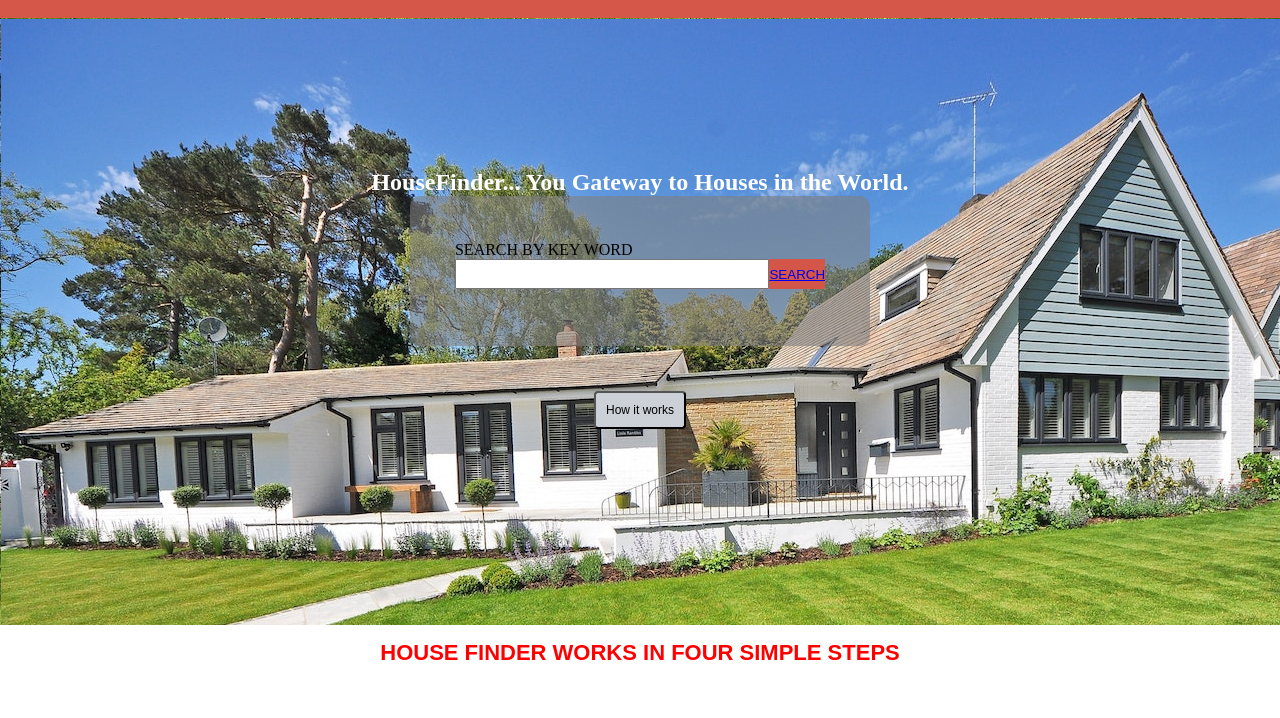
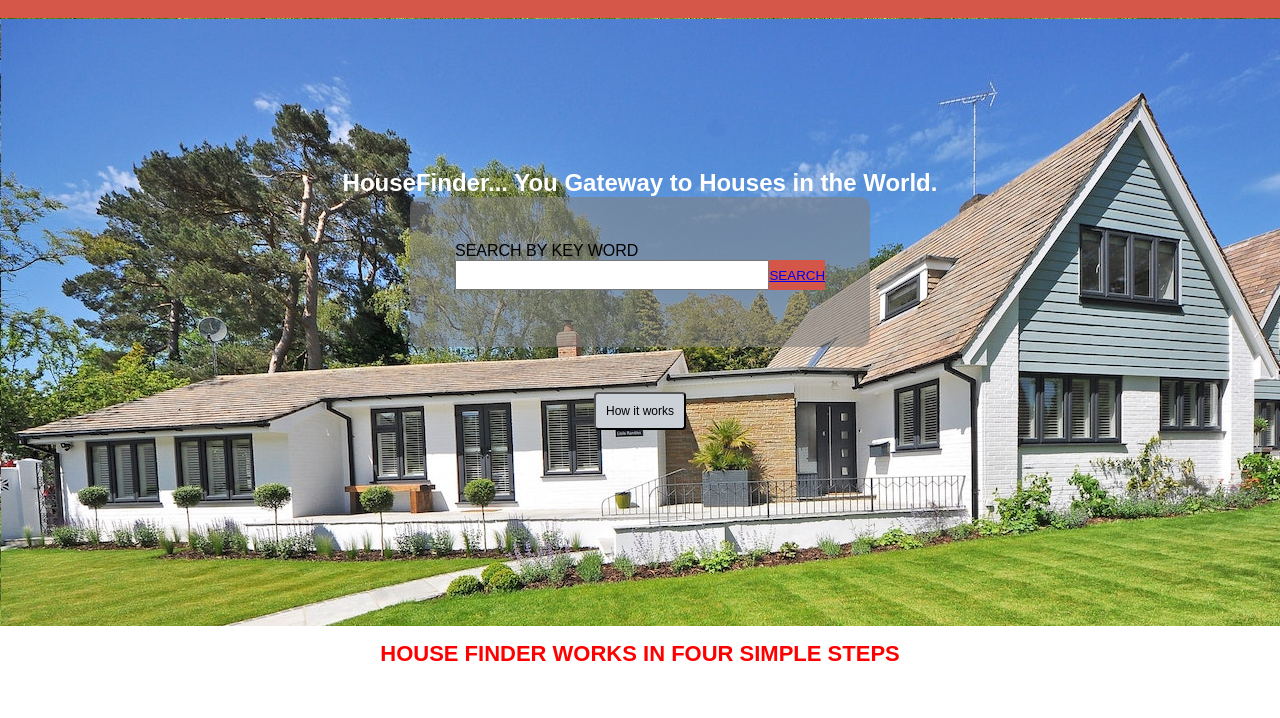
Before and after one commit to kbjude/rentals, a plain HTML site: page index.html in a window 1280 px wide. Shown: the part 42-760 px from the top of the page. Drawn offline with Linux system fonts and the light colour scheme.

Commit message:
WIP file

```diff
--- a/index.html
+++ b/index.html
@@ -34,7 +34,7 @@
         </div>
     </nav>
     <main>
-        <div>
+        <div class="first-m-block">
             <section class="center-div">
                 <div class="center-box">
                     <h1 class="title-center">HouseFinder... You Gateway to Houses in the World. </h1>
--- a/resources/styles.css
+++ b/resources/styles.css
@@ -98,6 +98,10 @@ ul {
 .center-div {
     background-image: url(./images/architecture-beautiful-home-building-class-280229.jpg);
     border: 1px solid transparent;
+}
+
+.first-m-block {
+    font-family: Arial, Helvetica, sans-serif;
 }
 
 .center-box {
```
